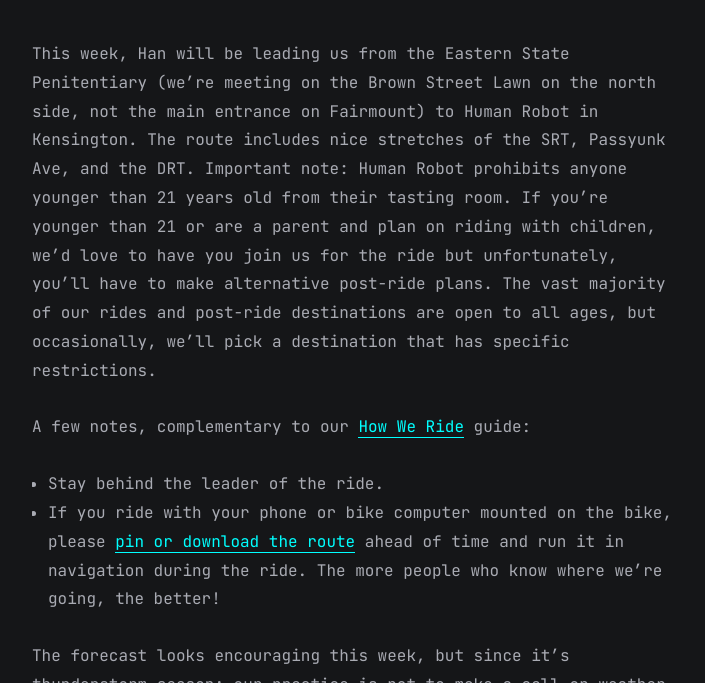
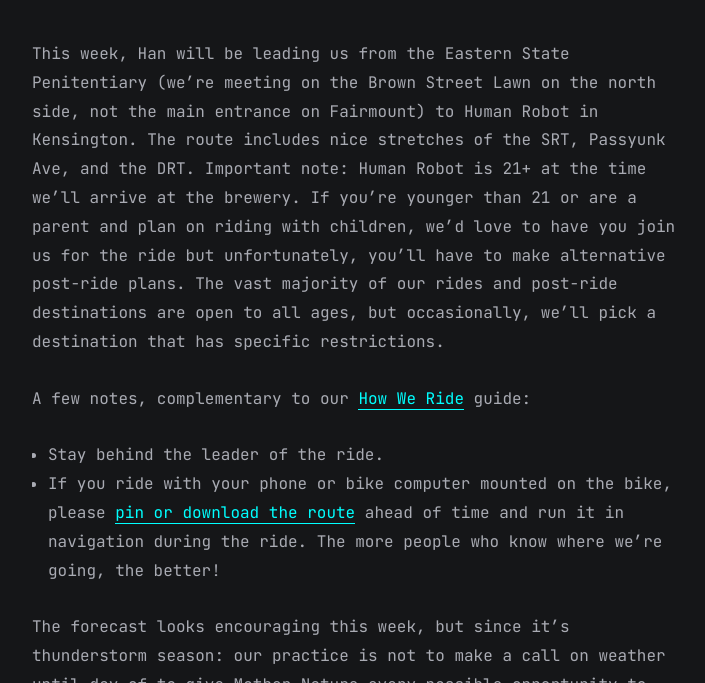
Before and after one commit to wednightrides/wednightrides.github.io, a Jekyll site: the page built from all_collections/_posts/2023-09-06-ride.md, in a window 1280 px wide and 900 px high, scrolled down 736 px, cut to the strip 217-900 px from the top of the window. Shown: the whole strip, without its empty margins (283-988 px from the left). Built offline with Jekyll 4.4.1, drawn with Linux system fonts in a browser that asks for light colours; nearby versions of some CDN libraries.

Commit message:
update language

```diff
--- a/all_collections/_posts/2023-09-06-ride.md
+++ b/all_collections/_posts/2023-09-06-ride.md
@@ -16,7 +16,7 @@
 route_image: 2023-09-06_route.png
 ---
 
-This week, Han will be leading us from the Eastern State Penitentiary (we're meeting on the Brown Street Lawn on the north side, not the main entrance on Fairmount) to Human Robot in Kensington. The route includes nice stretches of the SRT, Passyunk Ave, and the DRT. Important note: Human Robot prohibits anyone younger than 21 years old from their tasting room. If you're younger than 21 or are a parent and plan on riding with children, we'd love to have you join us for the ride but unfortunately, you'll have to make alternative post-ride plans. The vast majority of our rides and post-ride destinations are open to all ages, but occasionally, we'll pick a destination that has specific restrictions.
+This week, Han will be leading us from the Eastern State Penitentiary (we're meeting on the Brown Street Lawn on the north side, not the main entrance on Fairmount) to Human Robot in Kensington. The route includes nice stretches of the SRT, Passyunk Ave, and the DRT. Important note: Human Robot is 21+ at the time we'll arrive at the brewery. If you're younger than 21 or are a parent and plan on riding with children, we'd love to have you join us for the ride but unfortunately, you'll have to make alternative post-ride plans. The vast majority of our rides and post-ride destinations are open to all ages, but occasionally, we'll pick a destination that has specific restrictions.
 
 A few notes, complementary to our [How We Ride](https://wednightrides.org/how-we-ride/) guide:
 
```
